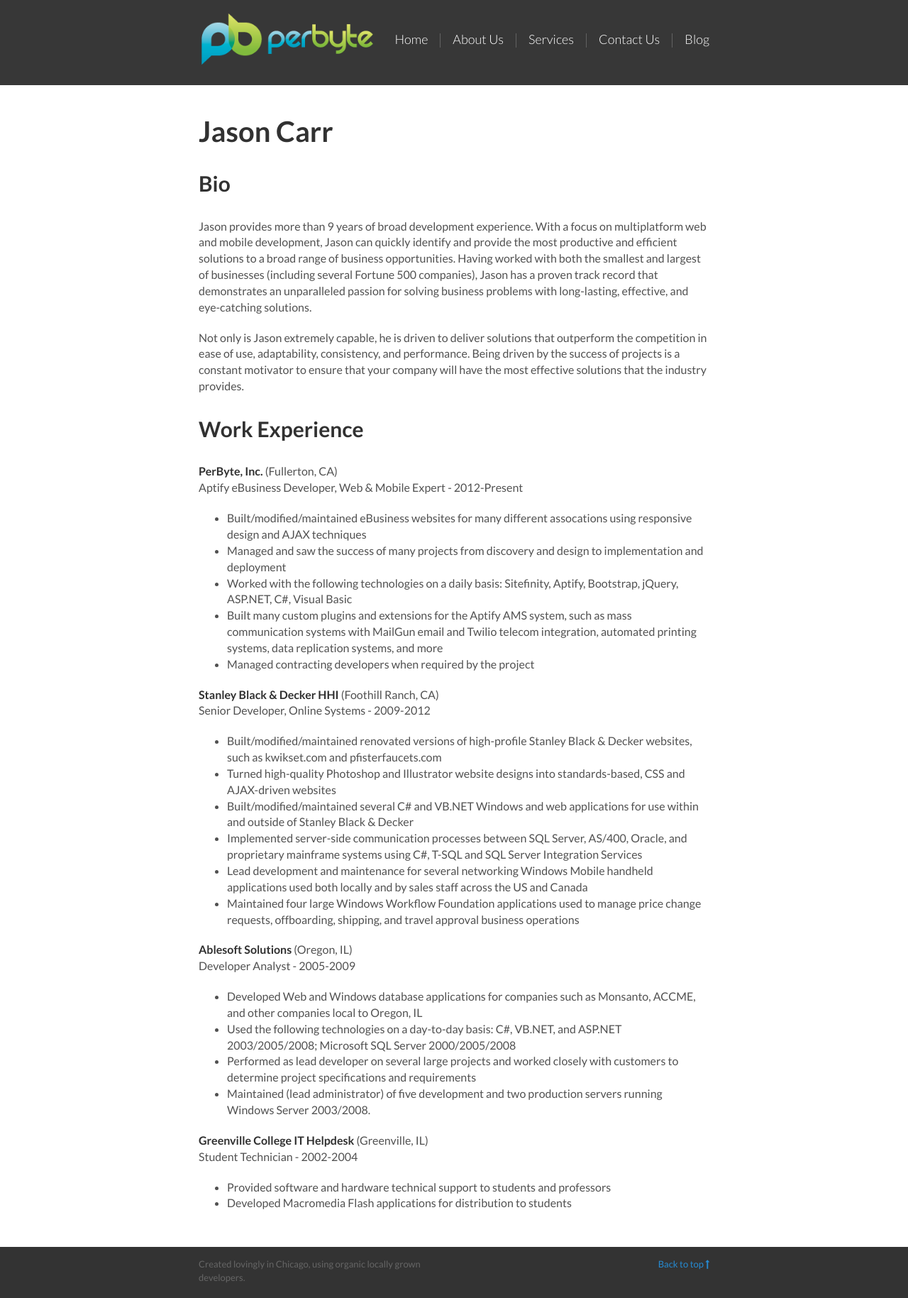
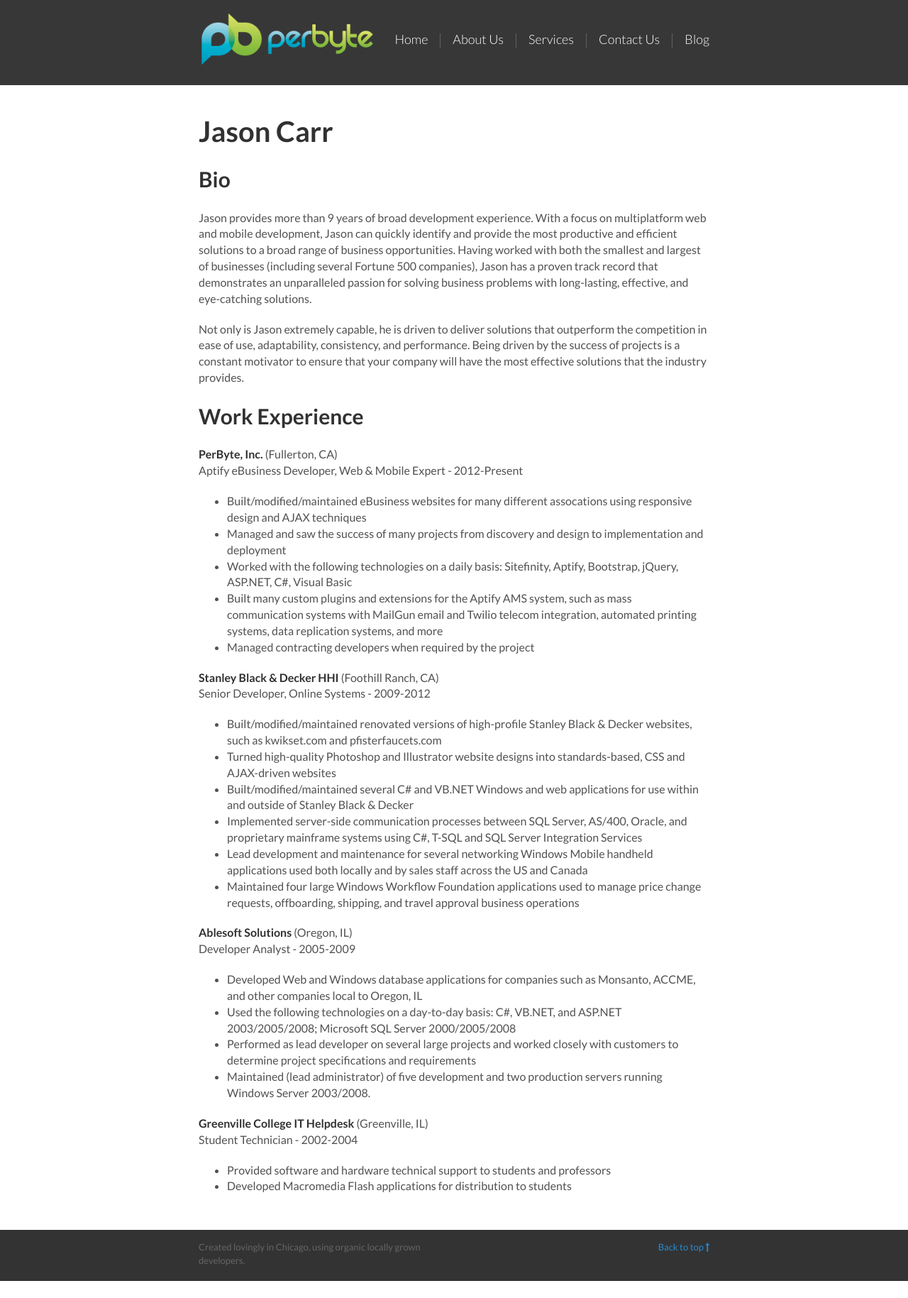
Before and after one commit to lcates/perbyte.github.io, a Jekyll site: the page built from jason-resume.md, in a window 1280 px wide. Shown: the whole page at 71% size. Built offline with Jekyll 4.4.1, drawn with Linux system fonts in a browser that asks for light colours; nearby versions of some CDN libraries; Markdown is read by kramdown in place of the engine named in the settings; after the commit the page ends 1805 px from its top, so only the background shows below that.

Commit message:
New corp theme

```diff
--- a/public/css/corp.css
+++ b/public/css/corp.css
@@ -11,6 +11,6 @@
 }
 
 h2 {
-	margin-top: 1.5rem;
-	margin-bottom: 1.5rem;
+	margin-top: 1.2rem;
+	margin-bottom: 1.2rem;
 }
```
